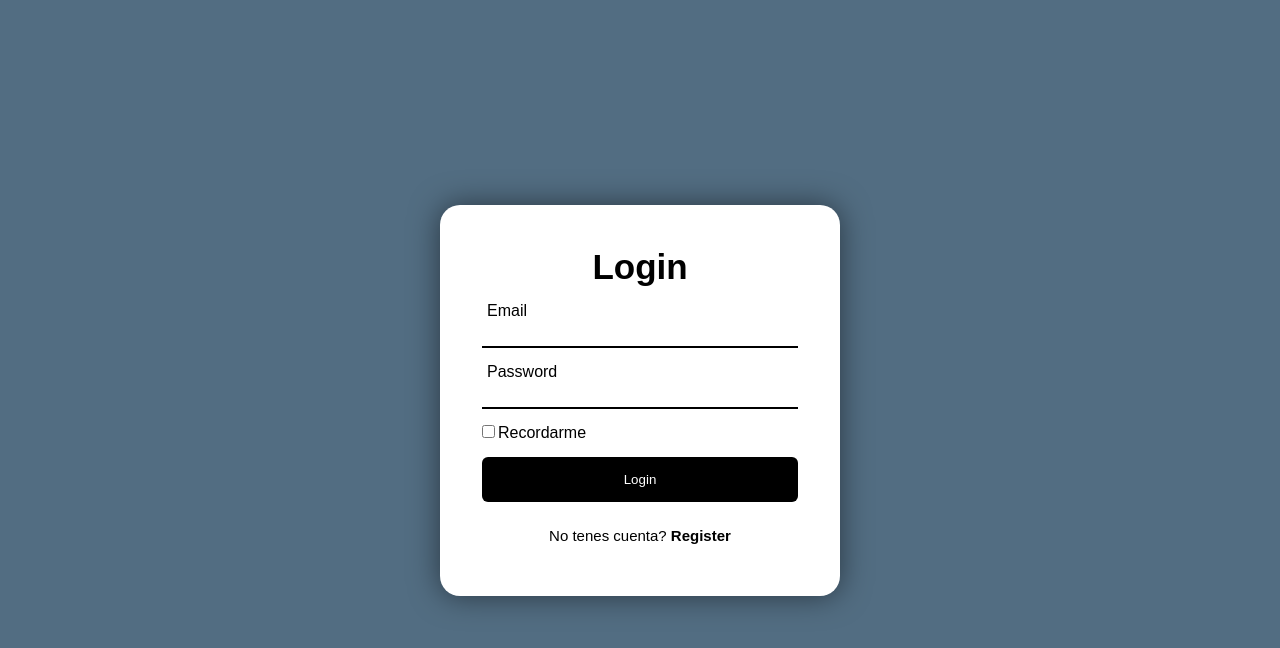
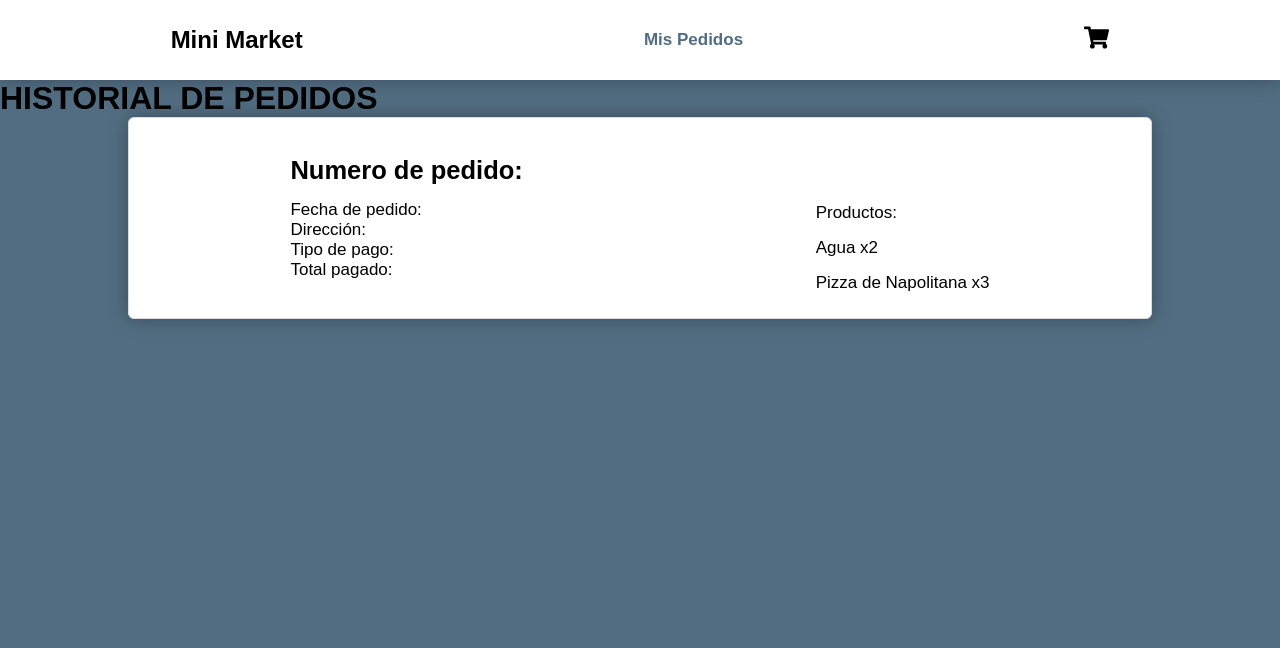
Before and after one commit to SantiBilli/frontbd2, a React (Vite) app: page /mispedidos in a window 1280 px wide. Shown: the top 648 px of the page. Built offline with nearby package versions, Linux system fonts and the light colour scheme; the HTML template or start-up script is replaced by a standard one.

Commit message:
se agrega pantalla pedidos

```diff
--- a/src/App.jsx
+++ b/src/App.jsx
@@ -7,6 +7,7 @@ import Header from './components/Header';
 import Inicio from './Pages/Inicio';
 import Publicar from './Pages/Publicar';
 import Pedido from './Pages/Pedido';
+import HistorialPedidos from './Pages/HistorialPedidos';
 
 
 function App() {
@@ -21,6 +22,7 @@ function App() {
           <Route path="/inicio" element={<Inicio/>}></Route>
           <Route path="/publicar" element={<Publicar/>}></Route>
           <Route path="/pedido" element={<Pedido/>}></Route>
+          <Route path="/mispedidos" element={<HistorialPedidos/>}></Route>
       </Routes>
     </>
   )
--- /dev/null
+++ b/src/Pages/HistorialPedidos.jsx
@@ -0,0 +1,19 @@
+import React from 'react'
+import Header from '../components/Header';
+import CardHistorial from '../components/CardHistorial';
+import '../styles/HistorialPedidos.css';
+const HistorialPedidos = () => {
+    return (
+        <>
+            <Header/>
+            <div>
+                <h1>HISTORIAL DE PEDIDOS</h1>
+            </div>
+            <div className='box-historial-pedidos'>
+                <CardHistorial/>
+            </div>
+        </>
+    )
+}
+
+export default HistorialPedidos;
--- /dev/null
+++ b/src/components/CardHistorial.jsx
@@ -0,0 +1,34 @@
+import React from 'react';
+import '../styles/CardHistorial.css'
+import { useNavigate } from 'react-router-dom';
+const CardHistorial = () => {
+    return(
+        <div className='Card-Historial'>
+            <div className='Left-Card'>
+                <div className='Title-Card'>
+                    <h2 className ='title-card-items'>Numero de pedido:</h2>
+                {/* <hr></hr> */}
+                </div>
+                <div>
+                    <p>Fecha de pedido:</p>
+                    <p>Dirección:</p>
+                    <p>Tipo de pago:</p>
+                    <p>Total pagado:</p>
+                </div>
+            </div>
+            <div className='Right-Card'>
+                <p>Productos:</p>
+                <p>Agua x2</p>
+                <p>Pizza de Napolitana x3</p>
+            </div>
+        </div>
+    )
+}
+
+export default CardHistorial;
+
+// fecha
+// direccion
+// tipo de pago
+// total pagado
+// lista de productos
--- a/src/components/Header.jsx
+++ b/src/components/Header.jsx
@@ -13,6 +13,8 @@ const Header = ({botonAdmin}) => {
         <div className='header-left'>
             <h2>Mini Market</h2>
         </div>
+        <h3 className='header-pedidos' onClick={() => navigate("/mispedidos")}>Mis Pedidos</h3>
+
         <div className="header-right">
             <button className='cart-header'><FaShoppingCart/></button>
             <button className = 'header-upload' style={{display: botonAdmin ? 'flex' : 'none'}} onClick={() => {navigate("/publicar")}}>UPLOAD<MdAddShoppingCart/></button>
--- /dev/null
+++ b/src/styles/CardHistorial.css
@@ -0,0 +1,35 @@
+.Card-Historial {
+    border: 1px solid rgb(219, 218, 222);
+    width: 80%;
+    height: auto;
+    border-radius: 6px;
+    display: flex;
+    align-items: center;
+    justify-content:space-around;
+    padding: 15px;
+    background-color: white;
+    box-shadow: 0 0 20px rgba(0, 0, 0, .3);
+}
+
+.Left-Card{
+    display: flex;
+    flex-direction: column;
+    padding: 10px;
+    gap: 15px;
+    font-size: 17px;
+}
+
+.Right-Card{
+    display: flex;
+    flex-direction: column;
+    padding: 10px;
+    gap: 15px;
+    font-size: 17px;
+    margin-top: 60px;
+}
+
+.Title-Card{
+    display: flex;
+    flex-direction: row;
+    justify-content:flex-start;
+}
--- a/src/styles/Header.css
+++ b/src/styles/Header.css
@@ -43,3 +43,15 @@
     font-weight: 700;
     scale: 1.1;
 }
+
+.header-pedidos{
+    font-size: 17px;
+    cursor: pointer;
+    color: #526D82;;
+    font-weight: 700;
+    transition: 0.3s;
+
+    &:hover {
+        transform: scale(1.1);
+    }
+}
--- /dev/null
+++ b/src/styles/HistorialPedidos.css
@@ -0,0 +1,6 @@
+.box-historial-pedidos {
+    display: flex;
+    flex-direction: column;
+    align-items: center;
+    gap: 10px;
+}
```
